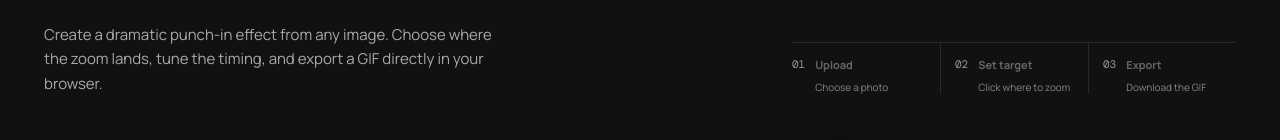
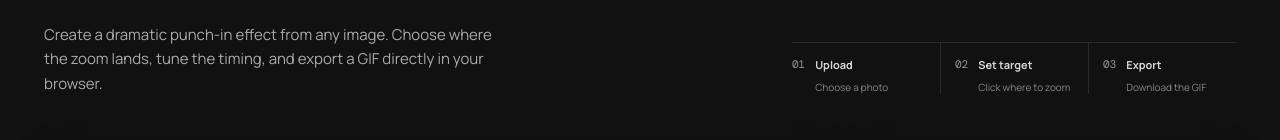
Before and after one commit to sirmews/dun-dun-zoom, a React (Vite) app: page /zoom in a window 1280 px wide. Shown: the part 182-322 px from the top of the page. Built offline with nearby package versions, Linux system fonts and the light colour scheme.

Commit message:
Update step label styling for readability

```diff
--- a/src/index.css
+++ b/src/index.css
@@ -36,7 +36,8 @@ h1 { margin:0; color: #fff; font-size: clamp(32px, 4.5vw, 54px); line-height:1.0
 .step span { font: 11px 'DM Mono', monospace; color: #999; }
 .step.active span { color: #fff; }
 .step strong, .step small { display:block; }
-.step strong { font-size:11px; font-weight:700; white-space:nowrap; }
+.step strong { font-size:11px; font-weight:700; white-space:nowrap; color:#d6d6d6; }
+.step.active strong { color:#fff; }
 .step small { font-size:10px; margin-top:7px; color:#888; line-height:1.3; }
 .step.active small { color:#bbb; }
 .section-label { color: #999; text-transform:uppercase; font: 500 11px 'DM Mono', monospace; letter-spacing:.12em; }
```
